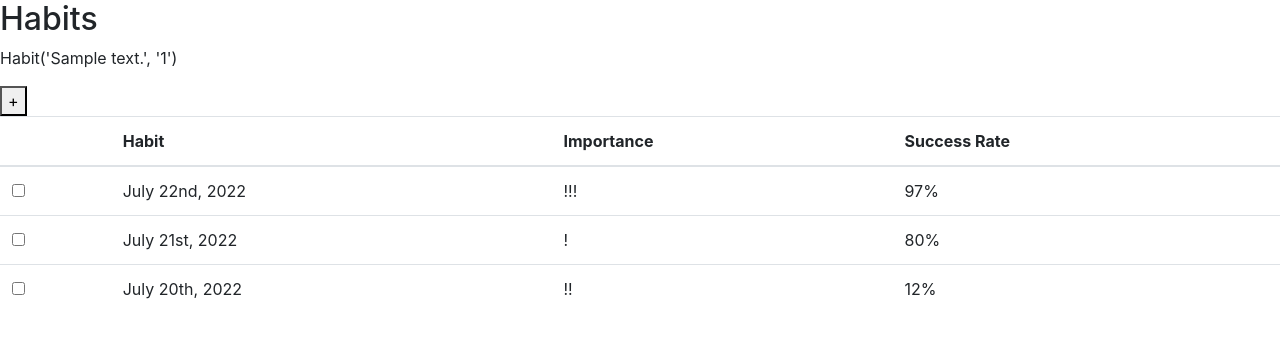
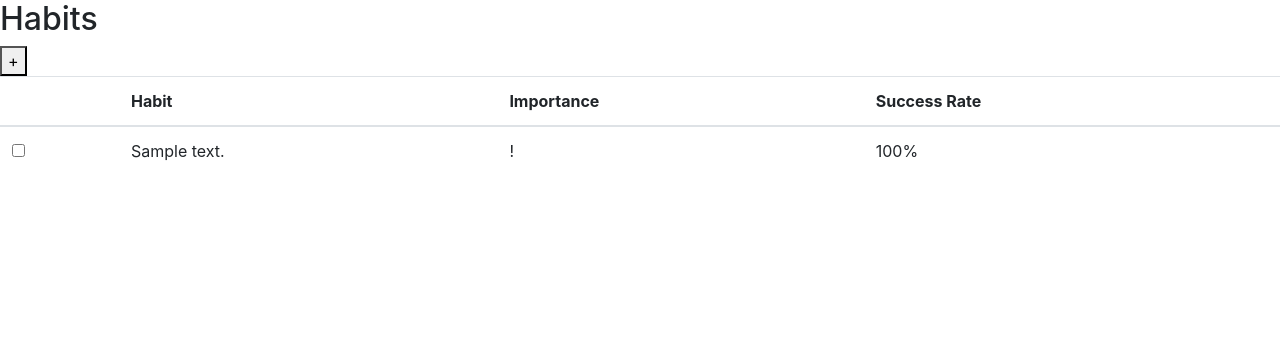
Before and after one commit to atakux/week4_proj, a Flask app: page /habits in a window 1280 px wide. Shown: the part 72-410 px from the top of the page. Run offline with Flask 2, Linux system fonts and the light colour scheme; the visitor is signed in with stand-in values (Sample User, id 1); tables that the repository leaves empty hold one stand-in row (values such as "Sample post").

Commit message:
implemented most of habits page

```diff
--- a/main.py
+++ b/main.py
@@ -191,8 +191,8 @@
 @app.route("/habits")
 @login_required
 def habits():
-    data = Habit.query.filter_by(user_id=g.user.id).all()
-    return render_template('habits.html', data=data)
+    habits = Habit.query.filter_by(user_id=g.user.id).all()
+    return render_template('habits.html', habits=habits)
 
 
 @app.route("/moods")
--- a/templates/habits.html
+++ b/templates/habits.html
@@ -19,28 +19,23 @@
             <th scope="col">Success Rate</th>
           </tr>
         </thead>
+        {% if habits %}
+        <tbody>
+          {% for habit in habits %}
+          <tr>
+            <td><input type="checkbox"></td>
+            <td>{{ habit.description }}</td>
+            <td>{{ '!' * habit.importance }}</td>
+            <td>100%</td>
+          </tr>
+          {% endfor %}
+        </tbody>
+        {% else %}
         <tbody>
           <tr>
-            <td> <input type="checkbox" /> </td>
-            <td>July 22nd, 2022</td>
-            <td>!!!</td>
-            <td>97%</td>
-
+            <p>No habits yet.</p>
           </tr>
-          <tr>
-              <td> <input type="checkbox" /> </td>
-              <td>July 21st, 2022</td>
-              <td>!</td>
-              <td>80%</td>
-
-          </tr>
-          <tr>
-              <td> <input type="checkbox" /> </td>
-              <td>July 20th, 2022</td>
-              <td>!!</td>
-              <td>12%</td>
-          </tr>
-
         </tbody>
+        {% endif %}
       </table>
 {% endblock content %}
--- a/templates/layout.html
+++ b/templates/layout.html
@@ -10,7 +10,7 @@
     <!-- Latest compiled and minified JavaScript -->
     <script src="https://cdn.jsdelivr.net/npm/bootstrap@3.4.1/dist/js/bootstrap.min.js" integrity="sha384-aJ21OjlMXNL5UyIl/XNwTMqvzeRMZH2w8c5cRVpzpU8Y5bApTppSuUkhZXN0VxHd" crossorigin="anonymous"></script>
 
-    <title><b>Digital Bullet Journal</b></title>
+    <title>Digital Bullet Journal</title>
   </head>
 
   <body>
```
